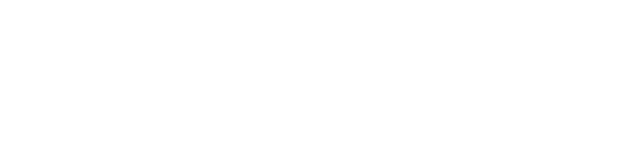
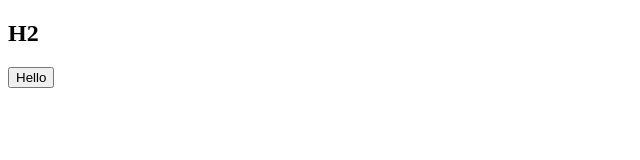
Before and after one commit to vinay-kumarS/git-handson, a plain HTML site: page index.html in a window 1280 px wide. Shown: the whole page, without its empty margins (0-640 px from the left). Drawn offline with Linux system fonts and the light colour scheme.

Commit message:
added button

```diff
--- a/index.html
+++ b/index.html
@@ -6,5 +6,7 @@
     <title>Document</title>
 </head>
 <body>
+    <h2>H2</h2>
+    <button>Hello</button>
 </body>
 </html>
```
